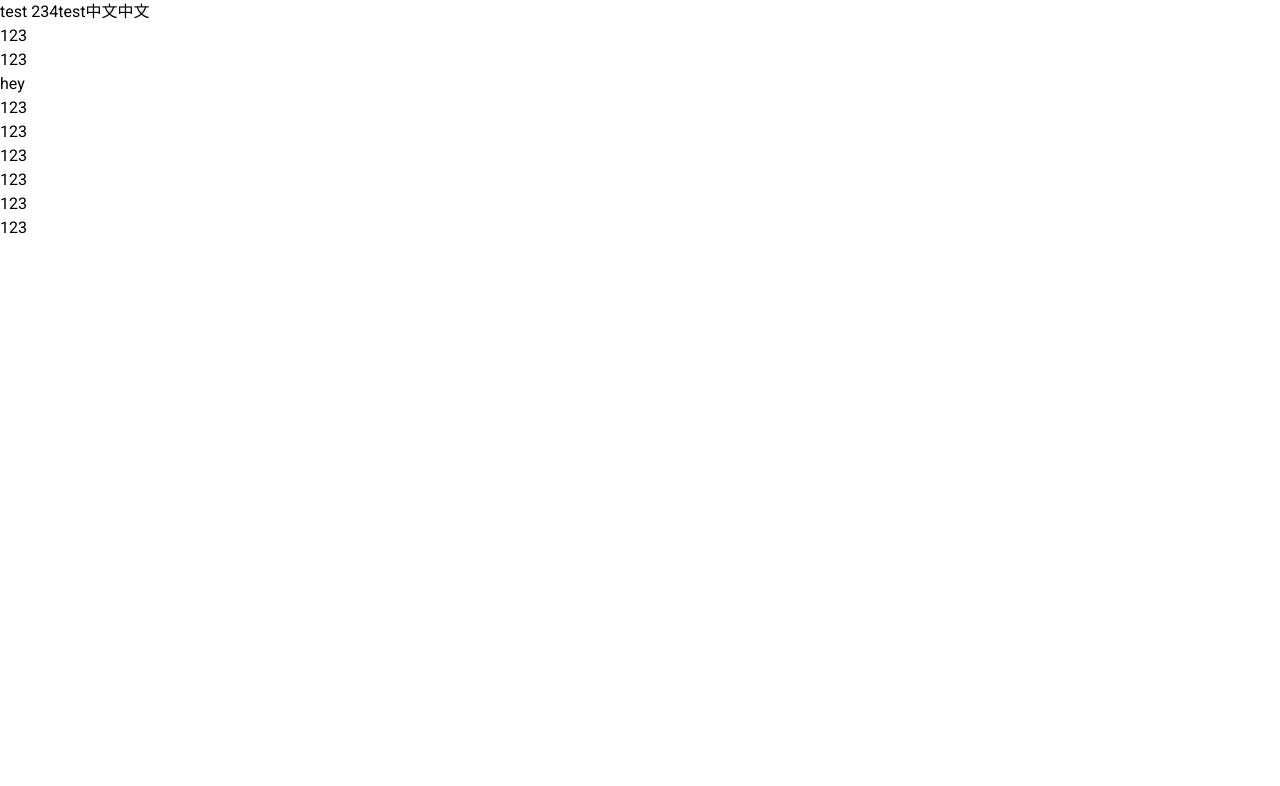
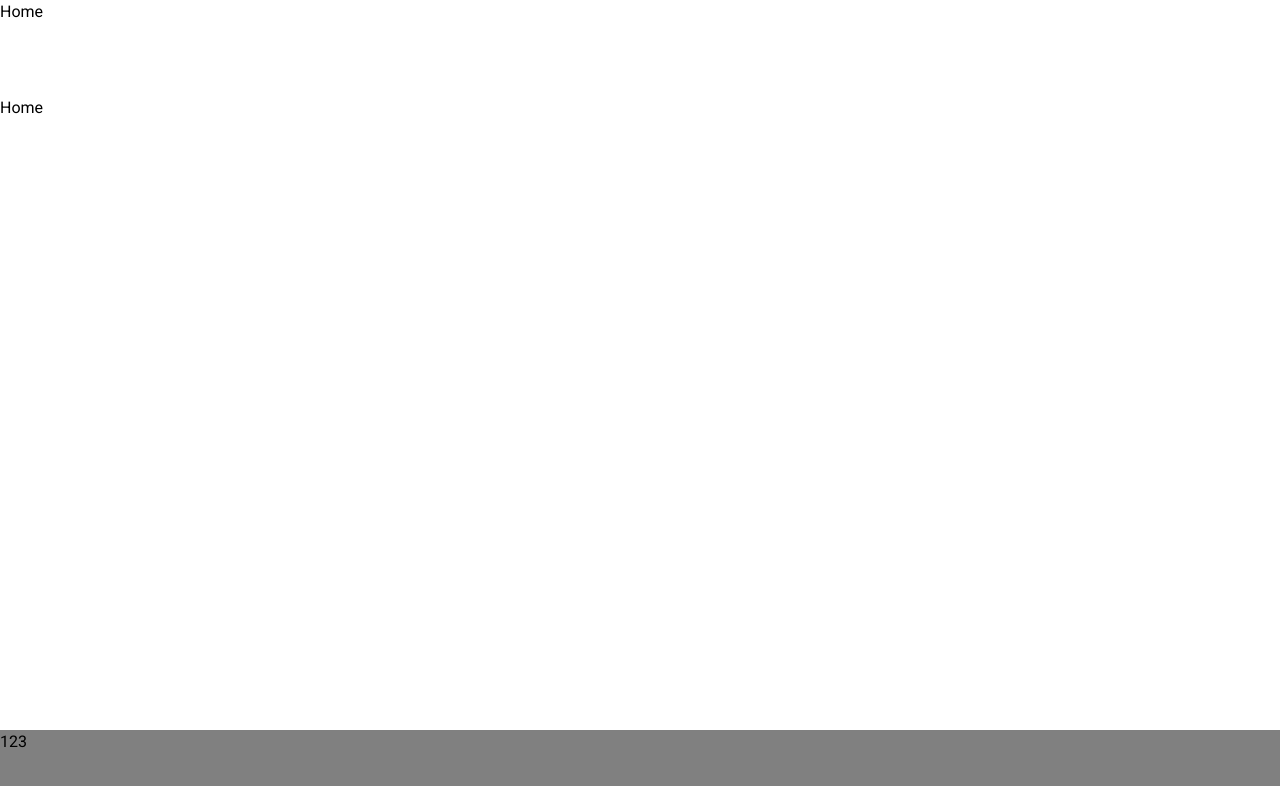
Before and after one commit to doris0728/2024-EqualPay, a Vue app: page / in a window 1280 px wide. Shown: the top 786 px of the page. Built offline with nearby package versions, Linux system fonts and the light colour scheme.

Commit message:
create router

```diff
--- a/package.json
+++ b/package.json
@@ -9,7 +9,8 @@
     "preview": "vite preview"
   },
   "dependencies": {
-    "vue": "^3.4.21"
+    "vue": "^3.4.21",
+    "vue-router": "^4.3.2"
   },
   "devDependencies": {
     "@vitejs/plugin-vue": "^5.0.4",
--- a/src/App.vue
+++ b/src/App.vue
@@ -1,25 +1,29 @@
 <script setup>
-
+import Footer from './pages/Footer.vue'
 </script>
 
 <template>
-    test
-    <a>234</a>
-    <a>test</a>
-    <a>中文中文</a>
-    <ul>
-        <li>123</li>
-        <li>123</li>
-    </ul>
-    <input value="hey">
-    <h1>123</h1>
-    <h2>123</h2>
-    <h3>123</h3>
-    <h4>123</h4>
-    <h5>123</h5>
-    <h6>123</h6>
+    <!-- <router-link to="/">Go to Home</router-link> -->
+    <div class="main">
+        <div class="routeContainer">
+            <router-view />
+        </div>
+        <Footer class="footer"/>
+    </div>
+
 </template>
 
-<style scoped>
-
+<style lang="scss" scoped>
+    .main {
+        height: 100vh;
+        display: flex;
+        flex-direction: column;
+        .routeContainer {
+            flex: 1;
+            overflow-y: auto;
+        }
+        .footer {
+            flex-basis: 70px;
+        }
+    }
 </style>
--- a/src/main.js
+++ b/src/main.js
@@ -1,5 +1,6 @@
 import { createApp } from 'vue'
 import './style.scss'
 import App from './App.vue'
+import { router } from './router'
 
-createApp(App).mount('#app')
+createApp(App).use(router).mount('#app')
--- /dev/null
+++ b/src/pages/Footer.vue
@@ -0,0 +1,16 @@
+<script setup>
+
+</script>
+
+<template>
+    <div class="container">
+123
+    </div>
+</template>
+
+<style lang="scss" scoped>
+    .container {
+        background-color: gray;
+        /* height: 70px; */
+    }
+</style>
--- /dev/null
+++ b/src/pages/Home.vue
@@ -0,0 +1,4 @@
+<template>
+    Home<br/><br/><br/><br/>
+    Home<br/><br/><br/><br/>
+</template>
--- /dev/null
+++ b/src/router.js
@@ -0,0 +1,14 @@
+import { createWebHistory, createRouter } from "vue-router";
+
+// const Home = { template: '<div>Home</div>' }
+const About = { template: '<div>About</div>' }
+
+const routes = [
+  { path: '/', component: () => import('./pages/Home.vue') },
+//   { path: '/about', component: About },
+]
+
+export const router = createRouter({
+  history: createWebHistory(),
+  routes,
+})
```
Also changed, not shown: 1 other file (tests, documents, lock files or other folders).
